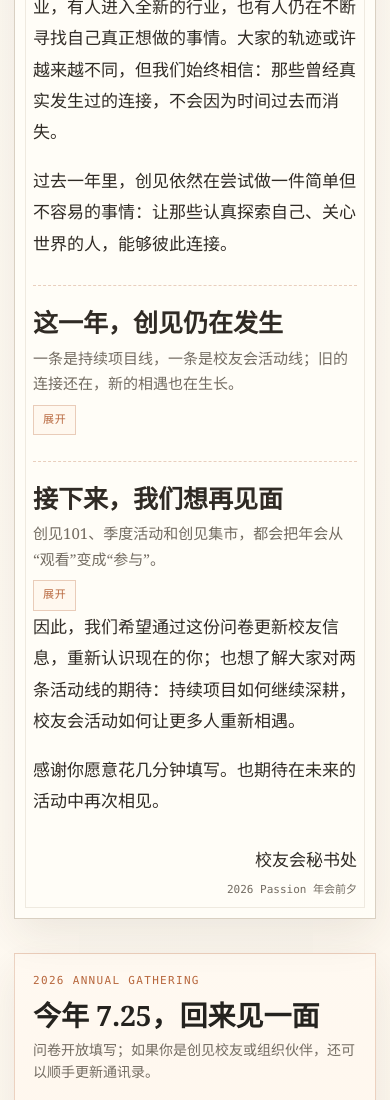
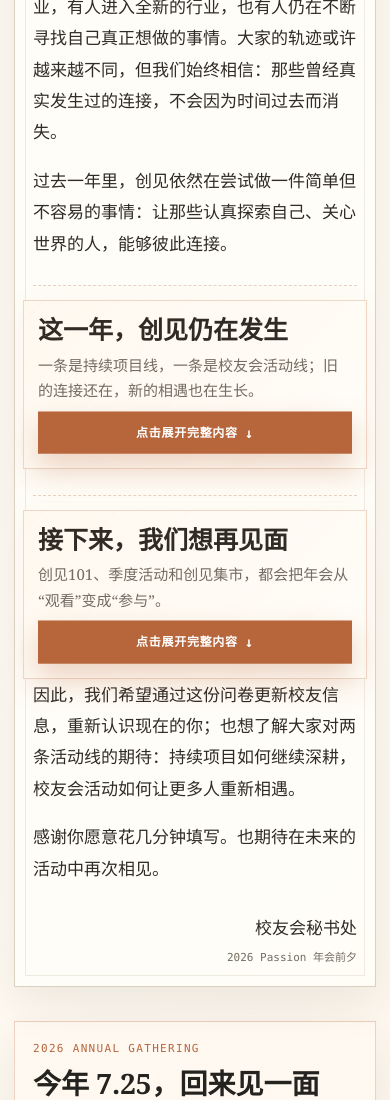
Before and after one commit to shadowwider/csight-year-meeting, a website: page public/index.html in a window 390 px wide. Shown: the part 1352-2452 px from the top of the page. Drawn offline with nearby package versions, Linux system fonts and the light colour scheme; no server answers.

Commit message:
fix: make letter expand actions prominent

```diff
--- a/public/index.html
+++ b/public/index.html
@@ -84,7 +84,7 @@
                   <summary>
                     <span class="summary-title">这一年，创见仍在发生</span>
                     <span class="summary-copy">一条是持续项目线，一条是校友会活动线；旧的连接还在，新的相遇也在生长。</span>
-                    <span class="summary-action">展开</span>
+                    <span class="summary-action">点击展开完整内容</span>
                   </summary>
                   <div class="letter-detail-body">
                     <div class="line-label">持续项目线</div>
@@ -113,7 +113,7 @@
                   <summary>
                     <span class="summary-title">接下来，我们想再见面</span>
                     <span class="summary-copy">创见101、季度活动和创见集市，都会把年会从“观看”变成“参与”。</span>
-                    <span class="summary-action">展开</span>
+                    <span class="summary-action">点击展开完整内容</span>
                   </summary>
                   <div class="letter-detail-body">
                     <div class="line-label">校友会活动线</div>
--- a/public/styles.css
+++ b/public/styles.css
@@ -480,6 +480,23 @@ h3 {
   grid-template-columns: minmax(0, 1fr) auto;
   gap: 8px 14px;
   align-items: center;
+  margin: -8px -10px 0;
+  padding: 14px 16px;
+  border: 1px solid rgba(183, 102, 60, .24);
+  background: linear-gradient(135deg, rgba(255, 248, 239, .96), rgba(255, 253, 248, .74));
+  box-shadow: 0 10px 28px rgba(183, 102, 60, .08);
+  transition: border-color .18s ease, box-shadow .18s ease, transform .18s ease;
+}
+
+.letter-details summary:hover,
+.letter-details summary:focus-visible {
+  border-color: rgba(183, 102, 60, .48);
+  box-shadow: 0 14px 36px rgba(183, 102, 60, .14);
+}
+
+.letter-details summary:focus-visible {
+  outline: 2px solid rgba(183, 102, 60, .34);
+  outline-offset: 3px;
 }
 
 .letter-details summary::-webkit-details-marker {
@@ -501,21 +518,38 @@ h3 {
 }
 
 .summary-action {
-  border: 1px solid rgba(183, 102, 60, .3);
+  display: inline-flex;
+  align-items: center;
+  justify-content: center;
+  gap: 7px;
+  min-height: 40px;
+  border: 1px solid rgba(183, 102, 60, .5);
+  color: #fff;
+  background: var(--tea);
+  padding: 9px 14px;
+  font-family: var(--mono);
+  font-size: 12px;
+  font-weight: 700;
+  letter-spacing: .06em;
+  box-shadow: 0 10px 24px rgba(183, 102, 60, .22);
+  animation: summaryPulse 1.8s ease-in-out infinite;
+}
+
+.summary-action::after {
+  content: "↓";
+  font-size: 14px;
+  line-height: 1;
+}
+
+.letter-details[open] .summary-action {
   color: var(--tea);
   background: #fff8ef;
-  padding: 4px 9px;
-  font-family: var(--mono);
-  font-size: 11px;
-  letter-spacing: .06em;
-}
-
-.letter-details[open] .summary-action {
-  color: var(--muted);
+  box-shadow: none;
+  animation: none;
 }
 
 .letter-details[open] .summary-action::before {
-  content: "收起";
+  content: "收起内容";
 }
 
 .letter-details[open] .summary-action {
@@ -523,7 +557,31 @@ h3 {
 }
 
 .letter-details[open] .summary-action::before {
-  font-size: 11px;
+  font-size: 12px;
+}
+
+.letter-details[open] .summary-action::after {
+  content: "↑";
+  color: var(--tea);
+  font-size: 14px;
+}
+
+@keyframes summaryPulse {
+  0%,
+  100% {
+    transform: translateY(0);
+    box-shadow: 0 10px 24px rgba(183, 102, 60, .22);
+  }
+  50% {
+    transform: translateY(-1px);
+    box-shadow: 0 16px 34px rgba(183, 102, 60, .34);
+  }
+}
+
+@media (prefers-reduced-motion: reduce) {
+  .summary-action {
+    animation: none;
+  }
 }
 
 .letter-detail-body {
@@ -1712,10 +1770,12 @@ tr:hover td {
 
   .letter-details summary {
     grid-template-columns: 1fr;
+    padding: 14px;
   }
 
   .summary-action {
-    justify-self: start;
+    justify-self: stretch;
+    width: 100%;
   }
 }
 
```
